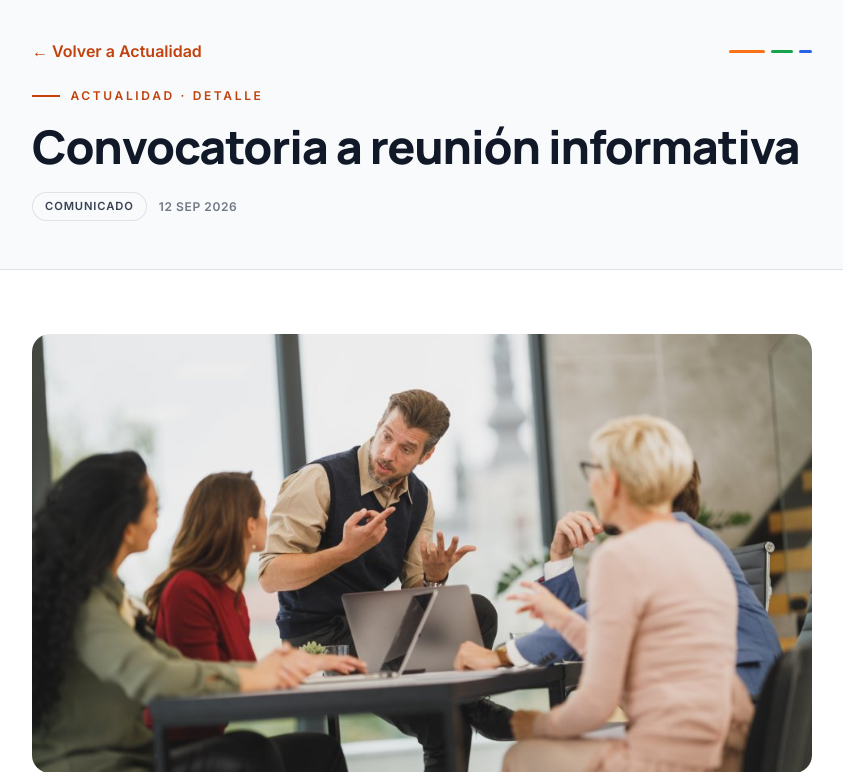
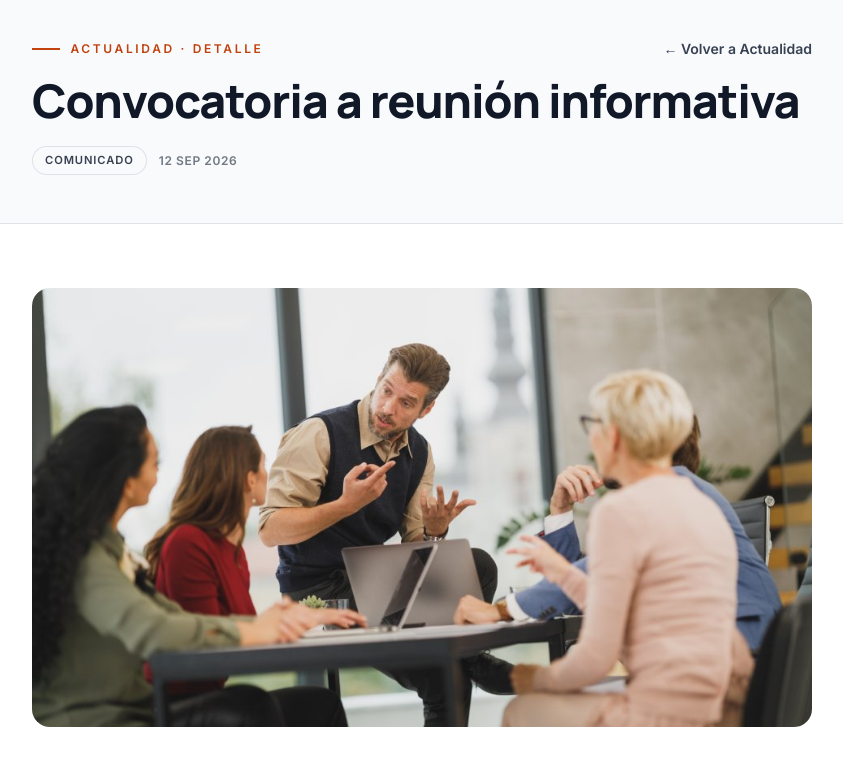
Before and after one commit to olvin78/unamos-juventud-web, a Django app: page /noticia/1/ in a window 1280 px wide. Shown: the part 77-849 px from the top of the page, without its empty margins (218-1061 px from the left). Run offline with Django 5.2, Linux system fonts and the light colour scheme.

Commit message:
Hero de noticia: «Actualidad · Detalle» a la izquierda, enlace de vuelta discreto a la derecha

```diff
--- a/templates/noticia.html
+++ b/templates/noticia.html
@@ -77,11 +77,11 @@
     <!-- BANDA HERO (COMPACTA) -->
     <section class="border-b border-tinta/10 bg-hueso" aria-labelledby="titulo-pagina">
       <div class="mx-auto w-full max-w-[860px] px-6 pb-10 pt-10 md:px-10 md:pb-12 md:pt-12">
-        <div class="flex items-center justify-between gap-4">
-          <a class="link-arrow" href="/templates/actualidad.html">← Volver a Actualidad</a>
-          <div class="hero-rule shrink-0" style="margin-bottom:0" aria-hidden="true" data-reveal><i></i><i></i><i></i></div>
+        <div class="flex flex-wrap items-center justify-between gap-3">
+          <p class="eyebrow" data-reveal>Actualidad · Detalle</p>
+          <a class="text-sm font-semibold text-gris transition hover:text-naranja"
+            href="/templates/actualidad.html">← Volver a Actualidad</a>
         </div>
-        <p class="eyebrow mt-6" data-reveal>Actualidad · Detalle</p>
         <h1 id="titulo-pagina"
           class="mt-4 font-display text-[clamp(1.8rem,4vw,2.9rem)] font-extrabold leading-[1.1] tracking-tight"
           data-reveal style="--reveal-delay:90ms">{{ noticia.titulo }}</h1>
```
